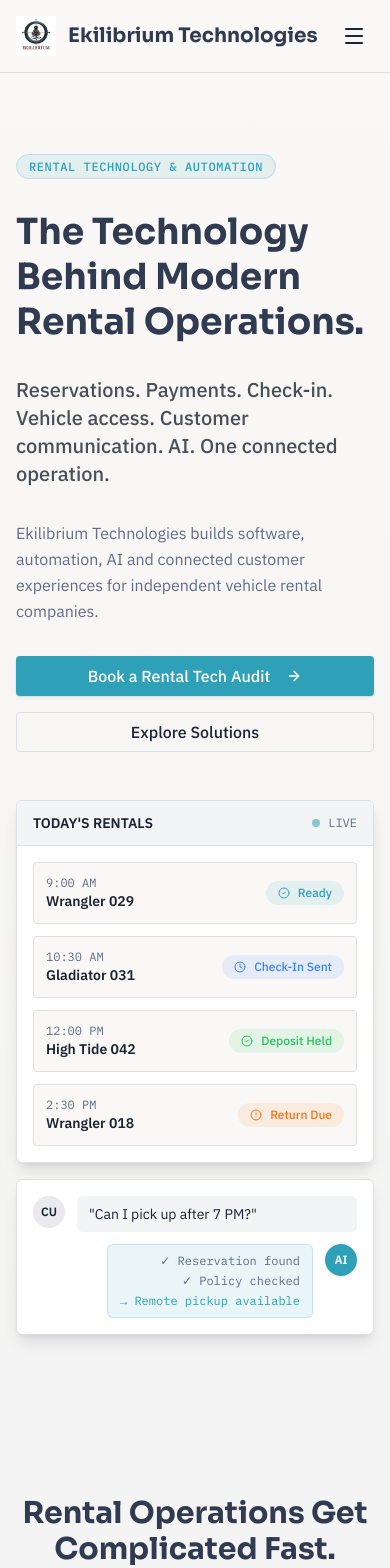
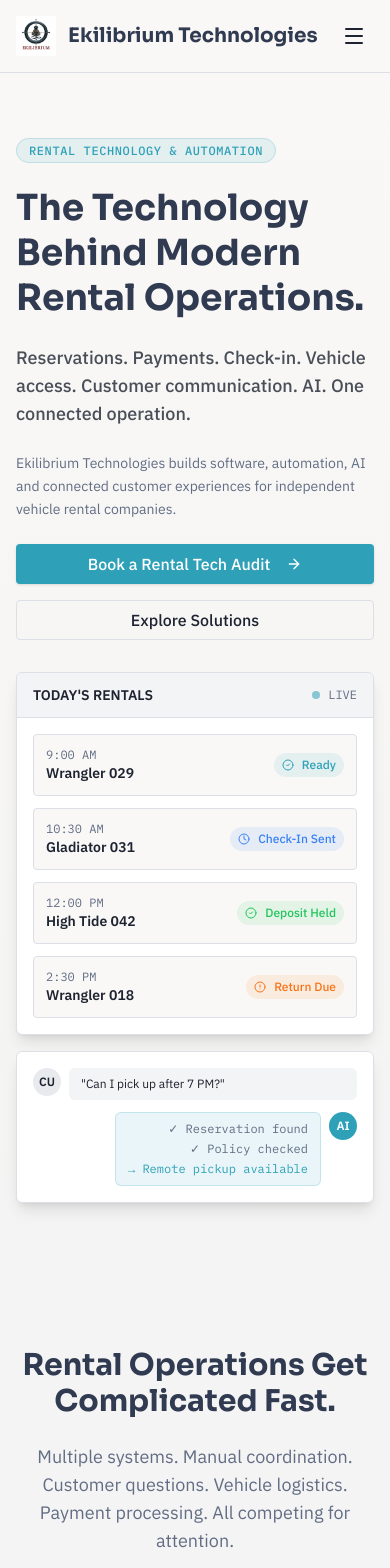
Before and after one commit to EkilibriumTechnologies/Ekilibrium-Technologies-Website, a Next.js app: page / in a window 390 px wide. Shown: the top 1568 px of the page. Built offline with nearby package versions, Linux system fonts and the light colour scheme.

Commit message:
fix(ui): improve responsive layout and form states

```diff
--- a/src/components/home/HeroSection.tsx
+++ b/src/components/home/HeroSection.tsx
@@ -5,9 +5,9 @@
 export function HeroSection() {
   return (
     <section className="relative overflow-hidden bg-gradient-to-b from-background to-muted/30">
-      <div className="container py-20 md:py-32">
-        <div className="grid lg:grid-cols-2 gap-12 items-center">
-          <div className="space-y-8">
+      <div className="container px-4 sm:px-6 py-16 sm:py-20 md:py-32">
+        <div className="grid lg:grid-cols-2 gap-8 md:gap-12 items-center">
+          <div className="space-y-6 md:space-y-8">
             <div className="inline-block">
               <span className="text-xs font-mono font-medium text-accent uppercase tracking-wider px-3 py-1 bg-accent/10 rounded-full border border-accent/20">
                 RENTAL TECHNOLOGY & AUTOMATION
@@ -18,11 +18,11 @@
               The Technology Behind Modern Rental Operations.
             </h1>
 
-            <p className="text-xl text-foreground/80 font-medium">
+            <p className="text-lg md:text-xl text-foreground/80 font-medium">
               Reservations. Payments. Check-in. Vehicle access. Customer communication. AI. One connected operation.
             </p>
 
-            <p className="text-base text-muted-foreground leading-relaxed">
+            <p className="text-sm md:text-base text-muted-foreground leading-relaxed">
               Ekilibrium Technologies builds software, automation, AI and connected customer experiences for independent vehicle rental companies.
             </p>
 
@@ -51,54 +51,54 @@
 
               <div className="p-4 space-y-3">
                 <div className="flex items-center justify-between p-3 bg-background rounded border border-border hover:border-accent/50 transition-colors">
-                  <div className="flex items-center gap-3">
-                    <div className="flex flex-col">
+                  <div className="flex items-center gap-3 min-w-0 flex-1">
+                    <div className="flex flex-col min-w-0">
                       <span className="text-xs text-muted-foreground font-mono">9:00 AM</span>
-                      <span className="text-sm font-semibold text-foreground">Wrangler 029</span>
+                      <span className="text-sm font-semibold text-foreground truncate">Wrangler 029</span>
                     </div>
                   </div>
-                  <div className="flex items-center gap-2 px-3 py-1 bg-accent/10 rounded-full">
+                  <div className="flex items-center gap-2 px-2 sm:px-3 py-1 bg-accent/10 rounded-full flex-shrink-0">
                     <CheckCircle2 className="h-3 w-3 text-accent" />
-                    <span className="text-xs font-medium text-accent">Ready</span>
+                    <span className="text-xs font-medium text-accent whitespace-nowrap">Ready</span>
                   </div>
                 </div>
 
                 <div className="flex items-center justify-between p-3 bg-background rounded border border-border hover:border-accent/50 transition-colors">
-                  <div className="flex items-center gap-3">
-                    <div className="flex flex-col">
+                  <div className="flex items-center gap-3 min-w-0 flex-1">
+                    <div className="flex flex-col min-w-0">
                       <span className="text-xs text-muted-foreground font-mono">10:30 AM</span>
-                      <span className="text-sm font-semibold text-foreground">Gladiator 031</span>
+                      <span className="text-sm font-semibold text-foreground truncate">Gladiator 031</span>
                     </div>
                   </div>
-                  <div className="flex items-center gap-2 px-3 py-1 bg-blue-500/10 rounded-full">
+                  <div className="flex items-center gap-2 px-2 sm:px-3 py-1 bg-blue-500/10 rounded-full flex-shrink-0">
                     <Clock className="h-3 w-3 text-blue-500" />
-                    <span className="text-xs font-medium text-blue-500">Check-In Sent</span>
+                    <span className="text-xs font-medium text-blue-500 whitespace-nowrap">Check-In Sent</span>
                   </div>
                 </div>
 
                 <div className="flex items-center justify-between p-3 bg-background rounded border border-border hover:border-accent/50 transition-colors">
-                  <div className="flex items-center gap-3">
-                    <div className="flex flex-col">
+                  <div className="flex items-center gap-3 min-w-0 flex-1">
+                    <div className="flex flex-col min-w-0">
                       <span className="text-xs text-muted-foreground font-mono">12:00 PM</span>
-                      <span className="text-sm font-semibold text-foreground">High Tide 042</span>
+                      <span className="text-sm font-semibold text-foreground truncate">High Tide 042</span>
                     </div>
                   </div>
-                  <div className="flex items-center gap-2 px-3 py-1 bg-green-500/10 rounded-full">
+                  <div className="flex items-center gap-2 px-2 sm:px-3 py-1 bg-green-500/10 rounded-full flex-shrink-0">
                     <CheckCircle2 className="h-3 w-3 text-green-500" />
-                    <span className="text-xs font-medium text-green-500">Deposit Held</span>
+                    <span className="text-xs font-medium text-green-500 whitespace-nowrap">Deposit Held</span>
                   </div>
                 </div>
 
                 <div className="flex items-center justify-between p-3 bg-background rounded border border-border hover:border-accent/50 transition-colors">
-                  <div className="flex items-center gap-3">
-                    <div className="flex flex-col">
+                  <div className="flex items-center gap-3 min-w-0 flex-1">
+                    <div className="flex flex-col min-w-0">
                       <span className="text-xs text-muted-foreground font-mono">2:30 PM</span>
-                      <span className="text-sm font-semibold text-foreground">Wrangler 018</span>
+                      <span className="text-sm font-semibold text-foreground truncate">Wrangler 018</span>
                     </div>
                   </div>
-                  <div className="flex items-center gap-2 px-3 py-1 bg-orange-500/10 rounded-full">
+                  <div className="flex items-center gap-2 px-2 sm:px-3 py-1 bg-orange-500/10 rounded-full flex-shrink-0">
                     <AlertCircle className="h-3 w-3 text-orange-500" />
-                    <span className="text-xs font-medium text-orange-500">Return Due</span>
+                    <span className="text-xs font-medium text-orange-500 whitespace-nowrap">Return Due</span>
                   </div>
                 </div>
               </div>
@@ -106,19 +106,19 @@
 
             <div className="mt-4 bg-card rounded-lg border border-border shadow-lg p-4">
               <div className="space-y-3">
-                <div className="flex items-start gap-3">
-                  <div className="flex-shrink-0 w-8 h-8 rounded-full bg-muted flex items-center justify-center">
+                <div className="flex items-start gap-2 sm:gap-3">
+                  <div className="flex-shrink-0 w-7 h-7 sm:w-8 sm:h-8 rounded-full bg-muted flex items-center justify-center">
                     <span className="text-xs font-semibold text-foreground">CU</span>
                   </div>
-                  <div className="flex-1">
+                  <div className="flex-1 min-w-0">
                     <div className="bg-muted/50 rounded-lg px-3 py-2">
-                      <p className="text-sm text-foreground">"Can I pick up after 7 PM?"</p>
+                      <p className="text-xs sm:text-sm text-foreground break-words">"Can I pick up after 7 PM?"</p>
                     </div>
                   </div>
                 </div>
 
-                <div className="flex items-start gap-3 justify-end">
-                  <div className="flex-1 text-right">
+                <div className="flex items-start gap-2 sm:gap-3 justify-end">
+                  <div className="flex-1 text-right min-w-0">
                     <div className="bg-accent/10 rounded-lg px-3 py-2 inline-block border border-accent/20">
                       <p className="text-xs text-muted-foreground font-mono mb-1">
                         ✓ Reservation found
@@ -131,7 +131,7 @@
                       </p>
                     </div>
                   </div>
-                  <div className="flex-shrink-0 w-8 h-8 rounded-full bg-accent flex items-center justify-center">
+                  <div className="flex-shrink-0 w-7 h-7 sm:w-8 sm:h-8 rounded-full bg-accent flex items-center justify-center">
                     <span className="text-xs font-semibold text-accent-foreground">AI</span>
                   </div>
                 </div>
--- a/src/components/home/RentalJourneySection.tsx
+++ b/src/components/home/RentalJourneySection.tsx
@@ -17,13 +17,13 @@
   ];
 
   return (
-    <section className="py-20 md:py-32">
-      <div className="container">
-        <div className="max-w-3xl mx-auto text-center mb-16">
-          <h2 className="text-3xl md:text-4xl lg:text-5xl font-heading font-bold text-primary mb-6">
+    <section className="py-16 sm:py-20 md:py-32">
+      <div className="container px-4 sm:px-6">
+        <div className="max-w-3xl mx-auto text-center mb-12 md:mb-16">
+          <h2 className="text-2xl sm:text-3xl md:text-4xl lg:text-5xl font-heading font-bold text-primary mb-4 md:mb-6">
             From Inquiry to Return.
           </h2>
-          <p className="text-lg text-muted-foreground mb-8">
+          <p className="text-base md:text-lg text-muted-foreground mb-6 md:mb-8">
             Instead of adding another disconnected tool, Ekilibrium looks at how the entire rental operation works together.
           </p>
           <div className="inline-block px-4 py-2 bg-accent/10 rounded-full border border-accent/20">
@@ -48,16 +48,16 @@
           ))}
         </div>
 
-        <div className="lg:hidden space-y-3">
+        <div className="lg:hidden space-y-2 sm:space-y-3">
           {journeySteps.map((step, index) => (
-            <div key={index} className="flex items-center gap-3">
-              <div className="flex-1 p-4 bg-card rounded-lg border border-border">
-                <span className="text-sm font-mono font-semibold text-foreground">
+            <div key={index} className="flex items-center gap-2 sm:gap-3">
+              <div className="flex-1 p-3 sm:p-4 bg-card rounded-lg border border-border">
+                <span className="text-xs sm:text-sm font-mono font-semibold text-foreground">
                   {step}
                 </span>
               </div>
               {index < journeySteps.length - 1 && (
-                <ArrowRight className="h-5 w-5 text-accent" />
+                <ArrowRight className="h-4 w-4 sm:h-5 sm:w-5 text-accent flex-shrink-0" />
               )}
             </div>
           ))}
--- a/src/components/home/StreetRentalSection.tsx
+++ b/src/components/home/StreetRentalSection.tsx
@@ -38,21 +38,21 @@
   ];
 
   return (
-    <section id="street-rental" className="py-20 md:py-32 bg-primary text-primary-foreground">
-      <div className="container">
-        <div className="grid lg:grid-cols-2 gap-12 items-center">
-          <div className="space-y-8">
+    <section id="street-rental" className="py-16 sm:py-20 md:py-32 bg-primary text-primary-foreground">
+      <div className="container px-4 sm:px-6">
+        <div className="grid lg:grid-cols-2 gap-8 md:gap-12 items-center">
+          <div className="space-y-6 md:space-y-8">
             <div className="inline-block">
               <span className="text-xs font-mono font-medium text-accent uppercase tracking-wider px-3 py-1 bg-accent/20 rounded-full border border-accent/30">
                 BUILT BY EKILIBRIUM
               </span>
             </div>
 
-            <h2 className="text-3xl md:text-4xl lg:text-5xl font-heading font-bold leading-tight">
+            <h2 className="text-2xl sm:text-3xl md:text-4xl lg:text-5xl font-heading font-bold leading-tight">
               Meet Street Rental.
             </h2>
 
-            <p className="text-xl font-medium text-primary-foreground/90">
+            <p className="text-lg md:text-xl font-medium text-primary-foreground/90">
               A rental operating platform built for independent vehicle rental companies.
             </p>
 
@@ -107,20 +107,20 @@
                   <h4 className="text-sm font-semibold text-foreground uppercase tracking-wide">
                     Product Capabilities
                   </h4>
-                  <div className="grid grid-cols-2 gap-3">
+                  <div className="grid grid-cols-1 sm:grid-cols-2 gap-2 sm:gap-3">
                     {capabilities.map((capability, index) => (
                       <div
                         key={index}
-                        className="flex items-center gap-2 text-xs text-muted-foreground"
+                        className="flex items-center gap-2 text-xs sm:text-sm text-muted-foreground"
                       >
-                        <div className="w-1.5 h-1.5 rounded-full bg-accent"></div>
-                        <span>{capability}</span>
+                        <div className="w-1.5 h-1.5 rounded-full bg-accent flex-shrink-0"></div>
+                        <span className="break-words">{capability}</span>
                       </div>
                     ))}
                   </div>
                 </div>
 
-                <div className="grid grid-cols-3 gap-4 pt-4 border-t border-border">
+                <div className="grid grid-cols-3 gap-3 sm:gap-4 pt-4 border-t border-border">
                   <div className="text-center p-3 bg-muted/30 rounded">
                     <Car className="h-6 w-6 text-accent mx-auto mb-2" />
                     <div className="text-xs text-foreground font-semibold">Fleet</div>
```
